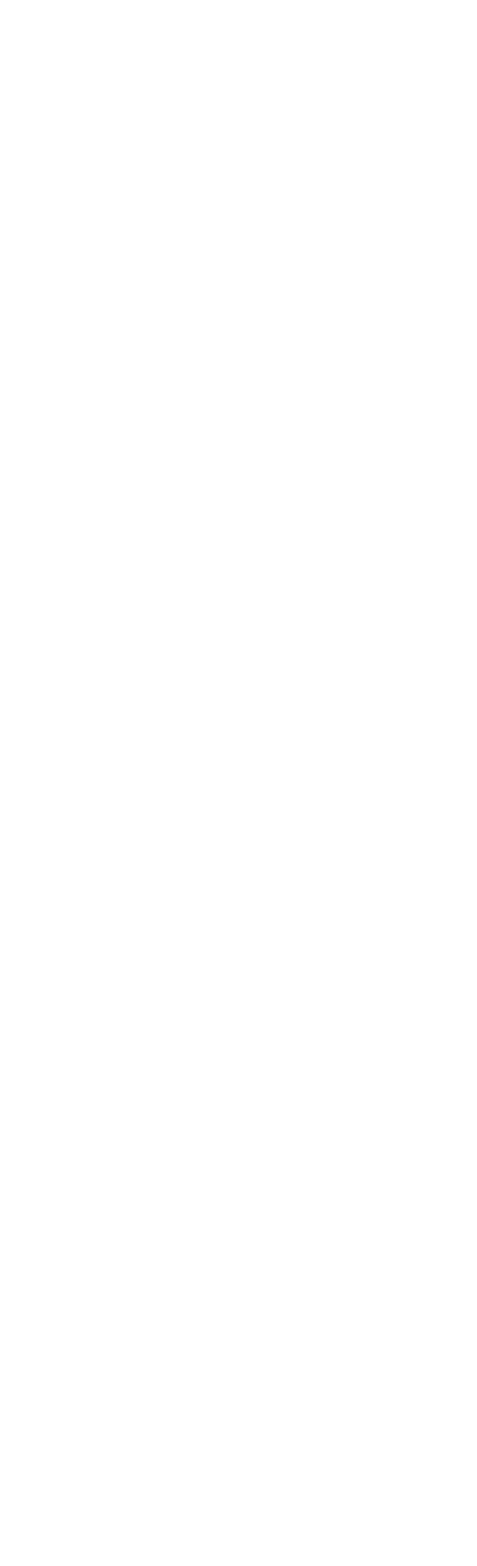
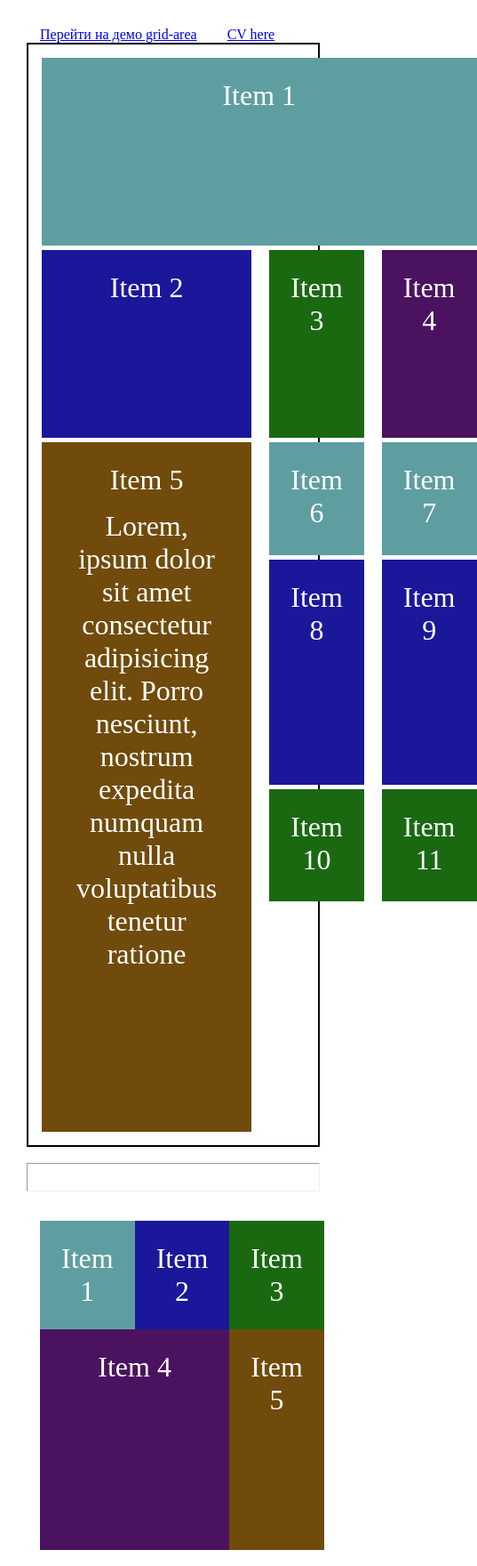
Before and after one commit to vadymolh/fe_school_18_12_2023, a plain HTML site: page index.html in a window 390 px wide. Shown: the whole page at 89% size, 537 px wide, since content can reach past the window. Before the commit the page ends 844 px from the top, so only its background shows below. Drawn offline with Linux system fonts and the light colour scheme; files that its build step writes are made by us from their sources.

Commit message:
grid_lesson

```diff
--- a/index.html
+++ b/index.html
@@ -3,8 +3,40 @@
   <head>
     <meta charset="UTF-8" />
     <meta name="viewport" content="width=device-width, initial-scale=1.0" />
-    <link rel="stylesheet" href="style.css" />
-    <title>Document</title>
+    <link rel="stylesheet" href="./styles/style.css" />
+    <title>Grid Demo</title>
   </head>
-  <body></body>
+  <body>
+    <a href="./grid_layout.html">Перейти на демо grid-area</a>
+    <a href="./cv.html"> CV here</a>
+    <div class="grid-container">
+      <div class="item color1 header-item">Item 1</div>
+      <div class="item color2">Item 2</div>
+      <div class="item color3">Item 3</div>
+      <div class="item color4">Item 4</div>
+      <div class="item color5 stretched">
+        Item 5
+        <p>
+          Lorem, ipsum dolor sit amet consectetur adipisicing elit. Porro
+          nesciunt, nostrum expedita numquam nulla voluptatibus tenetur ratione
+        </p>
+      </div>
+      <div class="item color1">Item 6</div>
+      <div class="item color1">Item 7</div>
+      <div class="item color2">Item 8</div>
+      <div class="item color2">Item 9</div>
+      <div class="item color3">Item 10</div>
+      <div class="item color3">Item 11</div>
+    </div>
+    <br />
+    <hr />
+    <br />
+    <div class="wrapper">
+      <div class="item color1">Item 1</div>
+      <div class="item color2">Item 2</div>
+      <div class="item color3">Item 3</div>
+      <div class="item color4">Item 4</div>
+      <div class="item color5">Item 5</div>
+    </div>
+  </body>
 </html>
--- /dev/null
+++ b/styles/cv.css
@@ -0,0 +1,55 @@
+* {
+  margin: 0;
+
+  box-sizing: border-box;
+}
+
+.container {
+  max-width: 90vw;
+  margin-top: 50px;
+  margin-bottom: 50px;
+  margin-left: auto;
+  margin-right: auto;
+  display: grid;
+
+  grid-template-columns: repeat(4, 1fr);
+  grid-template-rows: repeat(3, 1fr);
+
+  align-items: center;
+}
+
+div {
+  padding: 10px;
+}
+.header {
+  grid-area: 1 / 1 / 2 /3;
+  align-self: stretch;
+  border-bottom: 1px solid;
+}
+
+.title_div {
+}
+
+.cv {
+  font-size: 1.5rem;
+  grid-area: 1 / 3 / 2 /5;
+  border-bottom: 1px solid;
+}
+
+.empty {
+  grid-area: 2/1/4/3;
+}
+
+.info {
+  font-size: 0.7rem;
+}
+
+.item1 {
+}
+
+.item2 {
+}
+.item3 {
+}
+.item4 {
+}
--- /dev/null
+++ b/styles/layout_.css
@@ -0,0 +1,51 @@
+body,
+html {
+  font-size: 30px;
+  font-weight: bold;
+  padding: 20px;
+}
+
+body {
+  display: grid;
+  grid-template-rows: minmax(40px, 70px) 70vh 15vh;
+  /* grid-template-areas:
+    "h h h h"
+    "aside . main main"
+    "aside . footer footer"; */
+  grid-template-areas:
+    "h h h"
+    "aside main main"
+    "aside footer footer";
+}
+
+.header {
+  background-color: goldenrod;
+  padding: 10px;
+  text-align: center;
+  grid-area: h;
+  color: #fff;
+}
+
+.main {
+  background-color: rgb(10, 73, 73);
+  padding: 30px;
+  text-align: center;
+  grid-area: main;
+  color: #fff;
+}
+
+.aside {
+  background-color: rgb(42, 54, 3);
+  padding: 20px;
+  text-align: center;
+  grid-area: aside;
+  color: #fff;
+}
+
+.footer {
+  background-color: rgb(10, 73, 3);
+  padding: 10px;
+  text-align: center;
+  grid-area: footer;
+  color: #fff;
+}
--- /dev/null
+++ b/styles/media.css
@@ -0,0 +1,11 @@
+@media screen and (max-width: 796px) {
+  body {
+    display: grid;
+    grid-template-columns: 1fr;
+    grid-template-areas:
+      "h"
+      "main"
+      "aside"
+      "footer";
+  }
+}
--- a/styles/style.css
+++ b/styles/style.css
@@ -1,6 +1,6 @@
 * {
   margin: 0;
-  padding: 0;
+  padding: 15px;
   box-sizing: border-box;
 }
 
@@ -9,3 +9,70 @@
   margin-left: auto;
   margin-right: auto;
 }
+
+.grid-container {
+  display: grid;
+  border: 2px solid #000;
+  /* grid-template-columns: 1fr 1fr 1fr 0.5fr; */
+  grid-template-columns: repeat(3, 1fr);
+  grid-template-rows: repeat(2, 25vh);
+
+  /* Задання розмірів неявно заданих рядків */
+  grid-auto-rows: 15vh 30vh;
+  /* grid-auto-flow: column; */
+
+  column-gap: 20px;
+  row-gap: 5px;
+  /* gap: 20px 25px; */
+}
+
+.header-item {
+  /* grid-column-start: 1;
+  grid-column-end: 3; */
+  grid-column: 1 / -1;
+}
+.stretched {
+  /* grid-row: 3 / 6; */
+  grid-row: span 4;
+}
+
+.item {
+  box-sizing: border-box;
+  color: #fff;
+  text-align: center;
+  font-size: 2rem;
+  padding: 1.5rem;
+}
+
+.color1 {
+  background-color: cadetblue;
+}
+
+.color2 {
+  background-color: rgb(26, 23, 155);
+}
+.color3 {
+  background-color: rgb(26, 105, 17);
+}
+.color4 {
+  background-color: rgb(75, 18, 96);
+}
+.color5 {
+  background-color: rgb(112, 75, 11);
+}
+
+.wrapper {
+  display: grid;
+  grid-template-columns:
+    [start_] 1fr [center-left] 1fr
+    [center-right] 1fr [end_];
+
+  grid-template-rows: [row0] 1fr [row1] 15vh [row2] 1fr [row3];
+}
+
+.wrapper .color4 {
+  grid-area: row1 / start_ / row3 / center-right;
+}
+.wrapper .color5 {
+  grid-area: 2 / 3 / -1 / -1;
+}
```
Also changed, not shown: cv.html (added, +41 -0 lines), grid_layout.html (added, +16 -0 lines), img/react.png (added).
